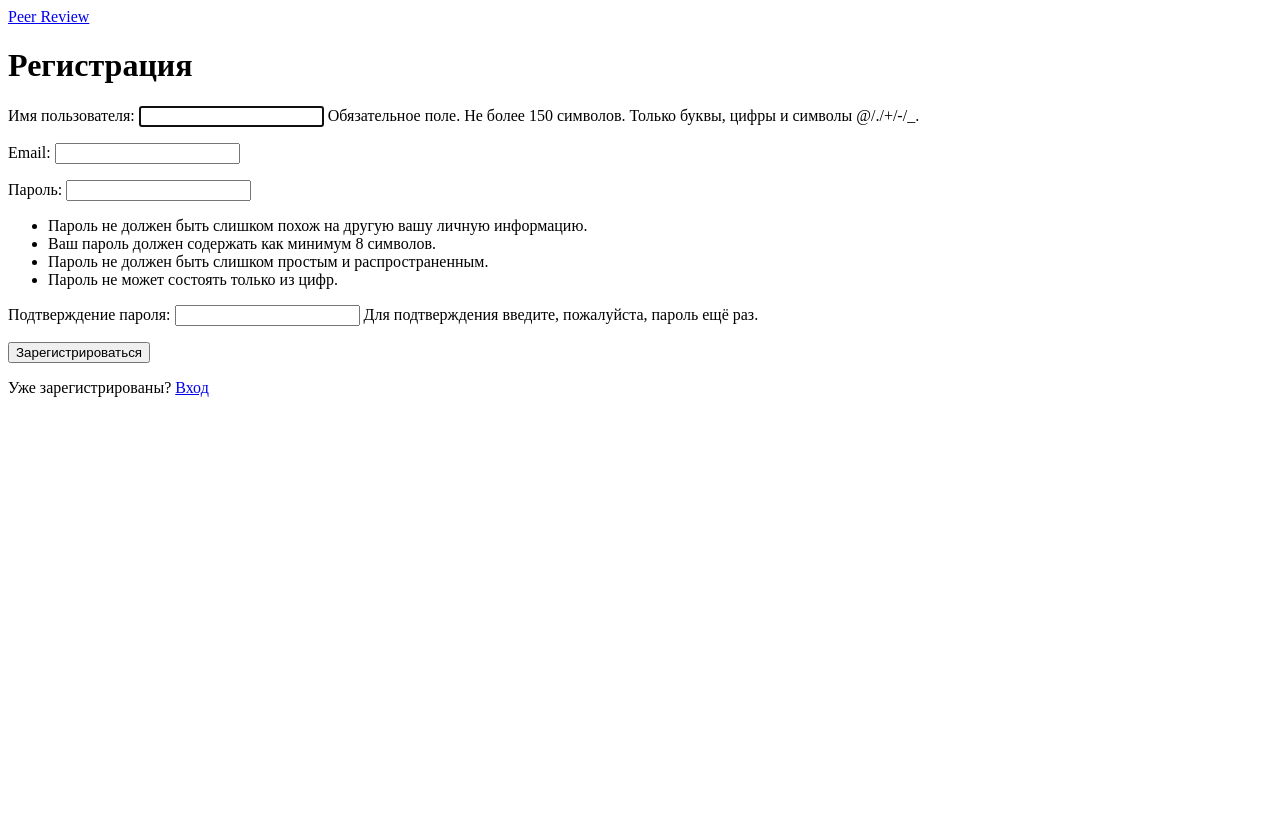
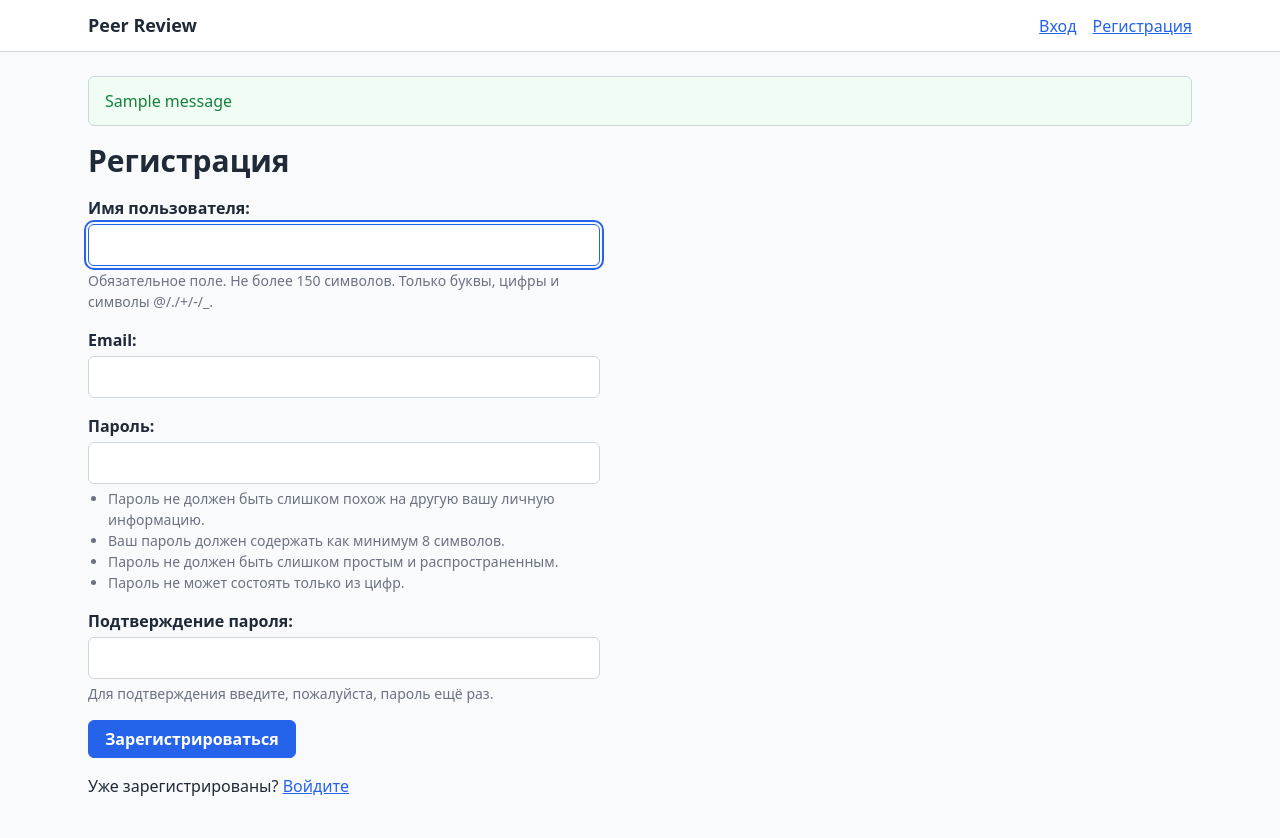
Before and after one commit to DANIK20060731/TP_Project_3kurs, a Django app: page /accounts/signup/ in a window 1280 px wide. Before the commit the page ends 397 px from the top, so only its background shows below. Run offline with Django 5.2, Linux system fonts and the light colour scheme; tables that the repository leaves empty hold one stand-in row (values such as "Sample post"); one stand-in notice (Sample message) is shown; some libraries are stand-ins or nearby versions.

Commit message:
feat(T-016): базовый дизайн интерфейса
Общий шаблон с шапкой и навигацией (данные только из request.user),
свой mobile-first CSS с перечнем классов для следующих задач, ошибки
форм в role="alert", оформленные 403/404, сообщения. Для хостинга —
WhiteNoise в prod и htmx из django-htmx вместо CDN. Правила анонимности
для views и шаблонов в ARCHITECTURE.md.

Co-Authored-By: Claude Opus 5.5 <noreply@anthropic.com>

```diff
--- a/apps/accounts/templates/accounts/signup.html
+++ b/apps/accounts/templates/accounts/signup.html
@@ -2,12 +2,12 @@
 {% block title %}Регистрация — Peer Review{% endblock %}
 {% block content %}
   <h1>Регистрация</h1>
-  <form method="post" action="{% url 'accounts:signup' %}">
+  <form class="form-narrow" method="post" action="{% url 'accounts:signup' %}">
     {% csrf_token %}
-    {{ form.as_p }}
-    <button type="submit">Зарегистрироваться</button>
+    {% include "_form_fields.html" with form=form %}
+    <button type="submit" class="btn btn-primary">Зарегистрироваться</button>
   </form>
   <p>
-    Уже зарегистрированы? <a href="{% url 'accounts:login' %}">Вход</a>
+    Уже зарегистрированы? <a href="{% url 'accounts:login' %}">Войдите</a>
   </p>
 {% endblock %}
--- /dev/null
+++ b/static/css/app.css
@@ -0,0 +1,367 @@
+/*
+ * Peer Review — базовые стили (T-016). Mobile-first, системные шрифты, один акцент.
+ * Стили только здесь: в шаблонах без style="…" и <style>.
+ *
+ * Готовые элементы и классы для следующих задач:
+ *   Шапка        header.site-header > .site-header__inner > a.logo + nav
+ *   Формы        form > .field (label + input/select/textarea, .help, .field-errors[role=alert])
+ *                form.form-narrow — узкая форма (вход, регистрация, короткие формы)
+ *                include "_form_fields.html" with form=form — поля и ошибки целиком
+ *   Кнопки       .btn.btn-primary — основная, .btn.btn-secondary — второстепенная
+ *                (button[type=submit] без класса оформлен как основная)
+ *   Таблица      table (обернуть в .table-wrap для горизонтальной прокрутки на телефоне)
+ *   Карточка     .card (заголовок — h2/h3 внутри)
+ *   Сообщение    ul.messages > li.message.message-{info|success|warning|error};
+ *                .alert.alert-{info|success|warning|error} — сообщение внутри страницы
+ *   Пустой список .empty — «Пока ничего нет»
+ */
+
+:root {
+  --color-accent: #2563eb;
+  --color-accent-hover: #1d4ed8;
+  --color-text: #1f2937;
+  --color-muted: #6b7280;
+  --color-bg: #f9fafb;
+  --color-surface: #ffffff;
+  --color-border: #d1d5db;
+  --color-error: #b91c1c;
+  --color-error-bg: #fef2f2;
+  --color-success: #15803d;
+  --color-success-bg: #f0fdf4;
+  --color-warning: #a16207;
+  --color-warning-bg: #fefce8;
+  --color-info-bg: #eff6ff;
+  --font-sans: system-ui, -apple-system, "Segoe UI", Roboto, "Helvetica Neue", Arial, sans-serif;
+  --radius: 0.375rem;
+  --space-1: 0.25rem;
+  --space-2: 0.5rem;
+  --space-3: 0.75rem;
+  --space-4: 1rem;
+  --space-6: 1.5rem;
+  --content-width: 72rem;
+}
+
+*,
+*::before,
+*::after {
+  box-sizing: border-box;
+}
+
+html {
+  -webkit-text-size-adjust: 100%;
+}
+
+body {
+  margin: 0;
+  font-family: var(--font-sans);
+  font-size: 1rem;
+  line-height: 1.5;
+  color: var(--color-text);
+  background: var(--color-bg);
+  overflow-wrap: break-word;
+}
+
+img,
+video,
+svg {
+  max-width: 100%;
+  height: auto;
+}
+
+h1,
+h2,
+h3 {
+  line-height: 1.25;
+  margin: 0 0 var(--space-4);
+}
+
+h1 {
+  font-size: 1.5rem;
+}
+
+h2 {
+  font-size: 1.25rem;
+}
+
+a {
+  color: var(--color-accent);
+}
+
+a:hover {
+  color: var(--color-accent-hover);
+}
+
+:focus-visible {
+  outline: 2px solid var(--color-accent);
+  outline-offset: 2px;
+}
+
+/* ---------------------------------------------------------------- шапка */
+
+.site-header {
+  background: var(--color-surface);
+  border-bottom: 1px solid var(--color-border);
+}
+
+.site-header__inner {
+  display: flex;
+  flex-wrap: wrap;
+  align-items: center;
+  justify-content: space-between;
+  gap: var(--space-2) var(--space-4);
+  max-width: var(--content-width);
+  margin: 0 auto;
+  padding: var(--space-3) var(--space-4);
+}
+
+.logo {
+  font-weight: 700;
+  font-size: 1.125rem;
+  color: var(--color-text);
+  text-decoration: none;
+}
+
+header nav {
+  display: flex;
+  flex-wrap: wrap;
+  align-items: center;
+  gap: var(--space-2) var(--space-4);
+  min-width: 0;
+}
+
+.user-name {
+  min-width: 0;
+  /* Длинное имя без пробелов на 375px переносится, а не растягивает шапку. */
+  overflow-wrap: anywhere;
+}
+
+.user-role {
+  color: var(--color-muted);
+  font-size: 0.875rem;
+}
+
+.logout-form {
+  margin: 0;
+  padding: 0;
+  border: 0;
+  background: none;
+}
+
+/* ---------------------------------------------------------------- содержимое */
+
+main {
+  display: block;
+  width: 100%;
+  max-width: var(--content-width);
+  margin: 0 auto;
+  padding: var(--space-6) var(--space-4);
+}
+
+/* ---------------------------------------------------------------- формы */
+
+.form-narrow {
+  max-width: 32rem;
+}
+
+.field {
+  margin-bottom: var(--space-4);
+}
+
+label {
+  display: block;
+  margin-bottom: var(--space-1);
+  font-weight: 600;
+}
+
+input:not(
+    [type="checkbox"],
+    [type="radio"],
+    [type="hidden"],
+    [type="submit"],
+    [type="button"],
+    [type="reset"],
+    [type="file"],
+    [type="range"],
+    [type="color"],
+    [type="image"]
+  ),
+select,
+textarea {
+  display: block;
+  width: 100%;
+  max-width: 100%;
+  padding: var(--space-2) var(--space-3);
+  font: inherit;
+  color: inherit;
+  background: var(--color-surface);
+  border: 1px solid var(--color-border);
+  border-radius: var(--radius);
+}
+
+input:focus,
+select:focus,
+textarea:focus {
+  border-color: var(--color-accent);
+}
+
+.field-invalid input,
+.field-invalid select,
+.field-invalid textarea {
+  border-color: var(--color-error);
+}
+
+.help {
+  margin-top: var(--space-1);
+  font-size: 0.875rem;
+  color: var(--color-muted);
+}
+
+.help ul {
+  margin: 0;
+  padding-left: 1.25rem;
+}
+
+.errorlist {
+  margin: 0;
+  padding: 0;
+  list-style: none;
+}
+
+.field-errors {
+  margin-top: var(--space-1);
+  font-size: 0.875rem;
+  color: var(--color-error);
+}
+
+/* ---------------------------------------------------------------- кнопки */
+
+button,
+.btn {
+  display: inline-block;
+  max-width: 100%;
+  padding: var(--space-2) var(--space-4);
+  font: inherit;
+  font-weight: 600;
+  line-height: 1.25;
+  text-align: center;
+  text-decoration: none;
+  white-space: normal;
+  cursor: pointer;
+  border-radius: var(--radius);
+  border: 1px solid var(--color-accent);
+  color: #ffffff;
+  background: var(--color-accent);
+}
+
+button:hover,
+.btn:hover {
+  color: #ffffff;
+  background: var(--color-accent-hover);
+}
+
+.btn-secondary {
+  color: var(--color-accent);
+  background: var(--color-surface);
+}
+
+.btn-secondary:hover {
+  color: var(--color-accent-hover);
+  background: var(--color-info-bg);
+}
+
+/* ---------------------------------------------------------------- таблица */
+
+.table-wrap {
+  max-width: 100%;
+  overflow-x: auto;
+}
+
+table {
+  width: 100%;
+  border-collapse: collapse;
+  background: var(--color-surface);
+}
+
+th,
+td {
+  padding: var(--space-2) var(--space-3);
+  text-align: left;
+  border-bottom: 1px solid var(--color-border);
+}
+
+th {
+  font-weight: 600;
+  background: var(--color-bg);
+}
+
+/* ---------------------------------------------------------------- карточка */
+
+.card {
+  margin-bottom: var(--space-4);
+  padding: var(--space-4);
+  background: var(--color-surface);
+  border: 1px solid var(--color-border);
+  border-radius: var(--radius);
+}
+
+/* ---------------------------------------------------------------- сообщения */
+
+.messages {
+  margin: 0 0 var(--space-4);
+  padding: 0;
+  list-style: none;
+}
+
+.message,
+.alert {
+  margin-bottom: var(--space-3);
+  padding: var(--space-3) var(--space-4);
+  border: 1px solid var(--color-border);
+  border-radius: var(--radius);
+  background: var(--color-info-bg);
+}
+
+.message-success,
+.alert-success {
+  color: var(--color-success);
+  background: var(--color-success-bg);
+}
+
+.message-warning,
+.alert-warning {
+  color: var(--color-warning);
+  background: var(--color-warning-bg);
+}
+
+.message-error,
+.alert-error {
+  color: var(--color-error);
+  background: var(--color-error-bg);
+}
+
+/* ---------------------------------------------------------------- пустой список */
+
+.empty {
+  padding: var(--space-6) var(--space-4);
+  text-align: center;
+  color: var(--color-muted);
+  border: 1px dashed var(--color-border);
+  border-radius: var(--radius);
+}
+
+/* ---------------------------------------------------------------- ≥ 640px */
+
+@media (min-width: 40rem) {
+  h1 {
+    font-size: 1.875rem;
+  }
+
+  main {
+    padding: var(--space-6);
+  }
+
+  .site-header__inner {
+    flex-wrap: nowrap;
+    padding: var(--space-3) var(--space-6);
+  }
+}
--- /dev/null
+++ b/templates/_form_fields.html
@@ -0,0 +1,20 @@
+{% comment %}
+  Поля формы с ошибками в role="alert". Использование:
+  {% include "_form_fields.html" with form=form %}
+{% endcomment %}
+{% if form.non_field_errors %}
+  <div class="alert alert-error" role="alert">{{ form.non_field_errors }}</div>
+{% endif %}
+{% for field in form.hidden_fields %}{{ field }}{% endfor %}
+{% for field in form.visible_fields %}
+  <div class="field{% if field.errors %} field-invalid{% endif %}">
+    {{ field.label_tag }}
+    {{ field }}
+    {% if field.help_text %}
+      <div class="help" id="{{ field.auto_id }}_helptext">{{ field.help_text|safe }}</div>
+    {% endif %}
+    {% if field.errors %}
+      <div class="field-errors" role="alert">{{ field.errors }}</div>
+    {% endif %}
+  </div>
+{% endfor %}
--- a/templates/base.html
+++ b/templates/base.html
@@ -1,4 +1,4 @@
-<!DOCTYPE html>
+{% load static %}<!DOCTYPE html>
 <html lang="ru">
   <head>
     <meta charset="utf-8">
@@ -6,13 +6,53 @@
     <title>
       {% block title %}Peer Review{% endblock %}
     </title>
-    <script src="https://unpkg.com/htmx.org@2.0.4"></script>
+    <link rel="stylesheet" href="{% static 'css/app.css' %}">
+    <script src="{% static 'django_htmx/htmx-2.min.js' %}"></script>
   </head>
   <body hx-headers='{"X-CSRFToken": "{{ csrf_token }}"}'>
-    <header>
-      <a href="{% url 'core:home' %}">Peer Review</a>
+    {% comment %}
+      Форма «url … as» не падает, если маршрута нет (страница 403/404 под тестовым urlconf).
+      Обратная сторона: опечатка в имени маршрута молча уберёт ссылку из шапки.
+      Поэтому каждую новую ссылку в шапке покрывайте тестом на точный href.
+      Переменные (home_url и др.) видны и в блоках дочерних шаблонов.
+      Шапка берёт пользователя из request.user, а не из user: ключ user в контексте
+      view не должен подменять шапку на другого пользователя (анонимность).
+    {% endcomment %}
+    {% url 'core:home' as home_url %}
+    {% url 'accounts:login' as login_url %}
+    {% url 'accounts:signup' as signup_url %}
+    {% url 'accounts:logout' as logout_url %}
+    <header class="site-header">
+      <div class="site-header__inner">
+        <a class="logo" href="{{ home_url|default:'/' }}">Peer Review</a>
+        <nav aria-label="Основная навигация">
+          {% if request.user.is_authenticated %}
+            <span class="user-name">Вы вошли как {{ request.user.username }}</span>
+            <span class="user-role">{{ request.user.get_role_display }}</span>
+            {% if logout_url %}
+              <form class="logout-form" method="post" action="{{ logout_url }}">
+                {% csrf_token %}
+                <button type="submit" class="btn btn-secondary">Выйти</button>
+              </form>
+            {% endif %}
+          {% else %}
+            {% if login_url %}<a href="{{ login_url }}">Вход</a>{% endif %}
+            {% if signup_url %}<a href="{{ signup_url }}">Регистрация</a>{% endif %}
+          {% endif %}
+        </nav>
+      </div>
     </header>
     <main>
+      {% if messages %}
+        <ul class="messages">
+          {% for message in messages %}
+            <li class="message{% if message.tags %} message-{{ message.tags }}{% endif %}"
+                {% if message.level_tag == "error" %}role="alert"{% else %}role="status"{% endif %}>
+              {{ message }}
+            </li>
+          {% endfor %}
+        </ul>
+      {% endif %}
       {% block content %}{% endblock %}
     </main>
   </body>
```
Also changed, not shown: apps/accounts/templates/accounts/login.html (+4 -4 lines), apps/core/templates/core/home.html (+0 -12 lines), config/settings/prod.py (+14 -0 lines), docs/ARCHITECTURE.md (+8 -0 lines), docs/PROGRESS.md (+11 -0 lines), docs/agent-log/2026-11-04-Blokhin Daniil.md (+45 -0 lines), docs/tasks/T-016-base-design.md (+11 -11 lines), templates/403.html (added, +7 -0 lines), templates/404.html (added, +7 -0 lines), docs/tasks/README.md.
